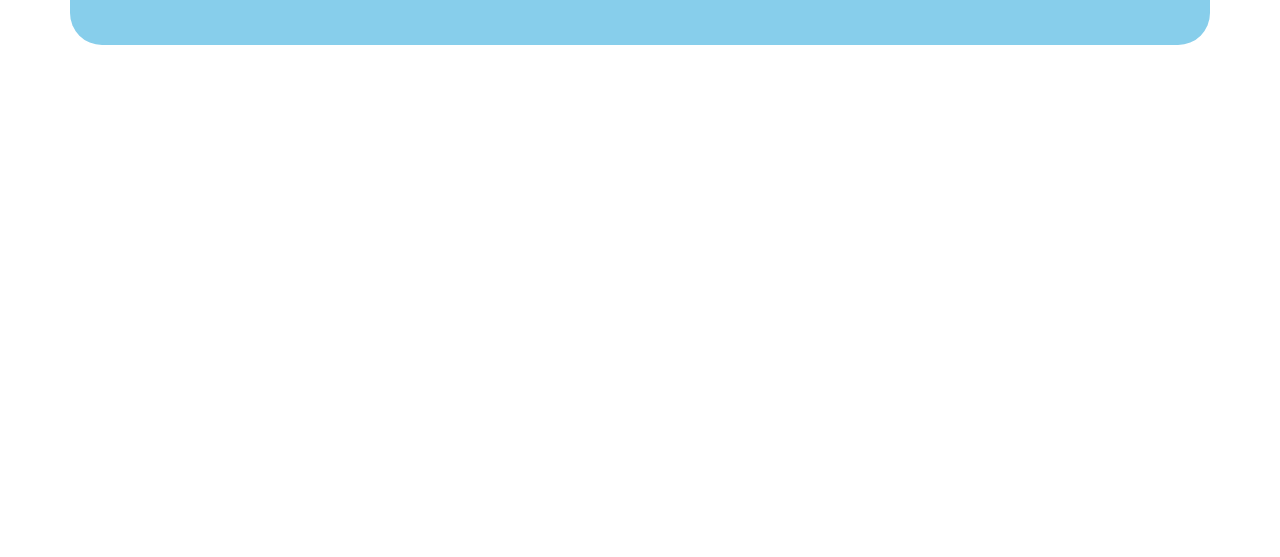
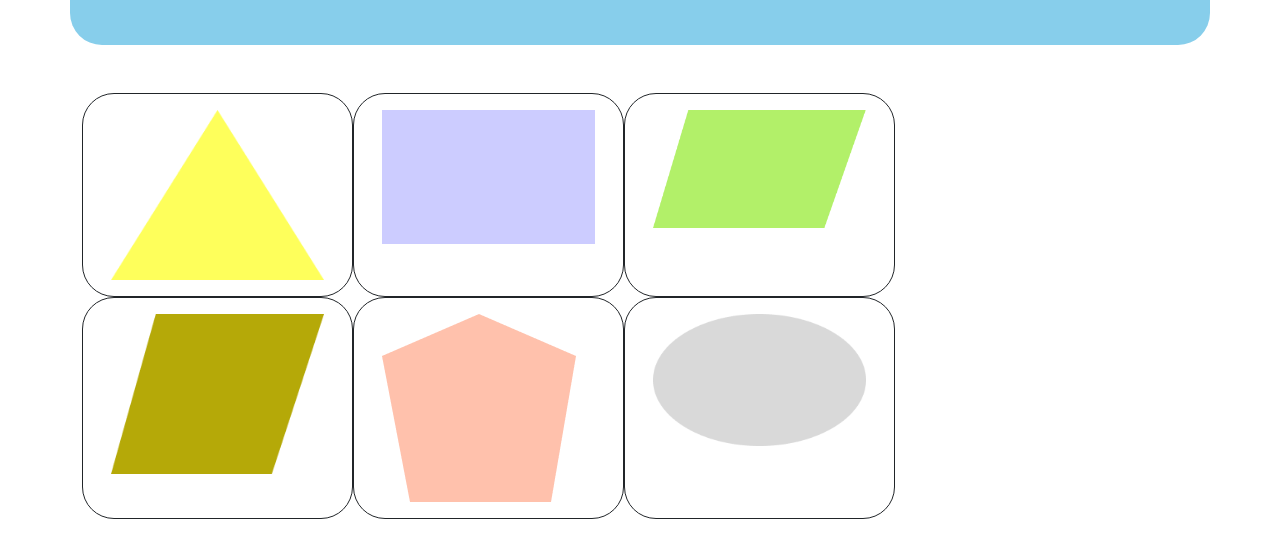
Before and after one commit to ABU-29-7-1991/MY-FIVTH-ASSIGNMENT, a plain HTML site: page index.html in a window 1280 px wide. Shown: the part 197-754 px from the top of the page. Drawn offline with nearby package versions, Linux system fonts and the light colour scheme.

Commit message:
ALL IMAGES ADDED

```diff
--- a/index.html
+++ b/index.html
@@ -16,13 +16,25 @@
     </div>
 
     <div class="container row mx-auto ">
-        <div class="col-md-9">
-            <div class="col-md-4"></div>
-            <div class="col-md-4"></div>
-            <div class="col-md-4"></div>
-            <div class="col-md-4"></div>
-            <div class="col-md-4"></div>
-            <div class="col-md-4"></div>
+        <div class="row col-md-9">
+            <div class="col-md-4 border border-dark rounded-5">
+                <img class="img-fluid p-3" src="images/triangle.png" alt="">
+            </div>
+            <div class="col-md-4 border border-dark rounded-5">
+                <img class="img-fluid p-3" src="images/rectangle.png" alt="">
+            </div>
+            <div class="col-md-4 border border-dark rounded-5">
+                <img class="img-fluid p-3" src="images/parallelogram.png" alt="">
+            </div>
+            <div class="col-md-4 border border-dark rounded-5">
+                <img class="img-fluid p-3" src="images/rhombus.png" alt="">
+            </div>
+            <div class="col-md-4 border border-dark rounded-5">
+                <img class="img-fluid p-3" src="images/pentagon.png" alt="">
+            </div>
+            <div class="col-md-4 border border-dark rounded-5">
+                <img class="img-fluid p-3" src="images/ellipse.png" alt="">
+            </div>
         </div>
         <div class="col-md-3"></div>
     </div>
```
Also changed, not shown: images/ellipse.png (added), images/parallelogram.png (added), images/pentagon.png (added), images/rectangle.png (added), images/rhombus.png (added), images/triangle.png (added).
